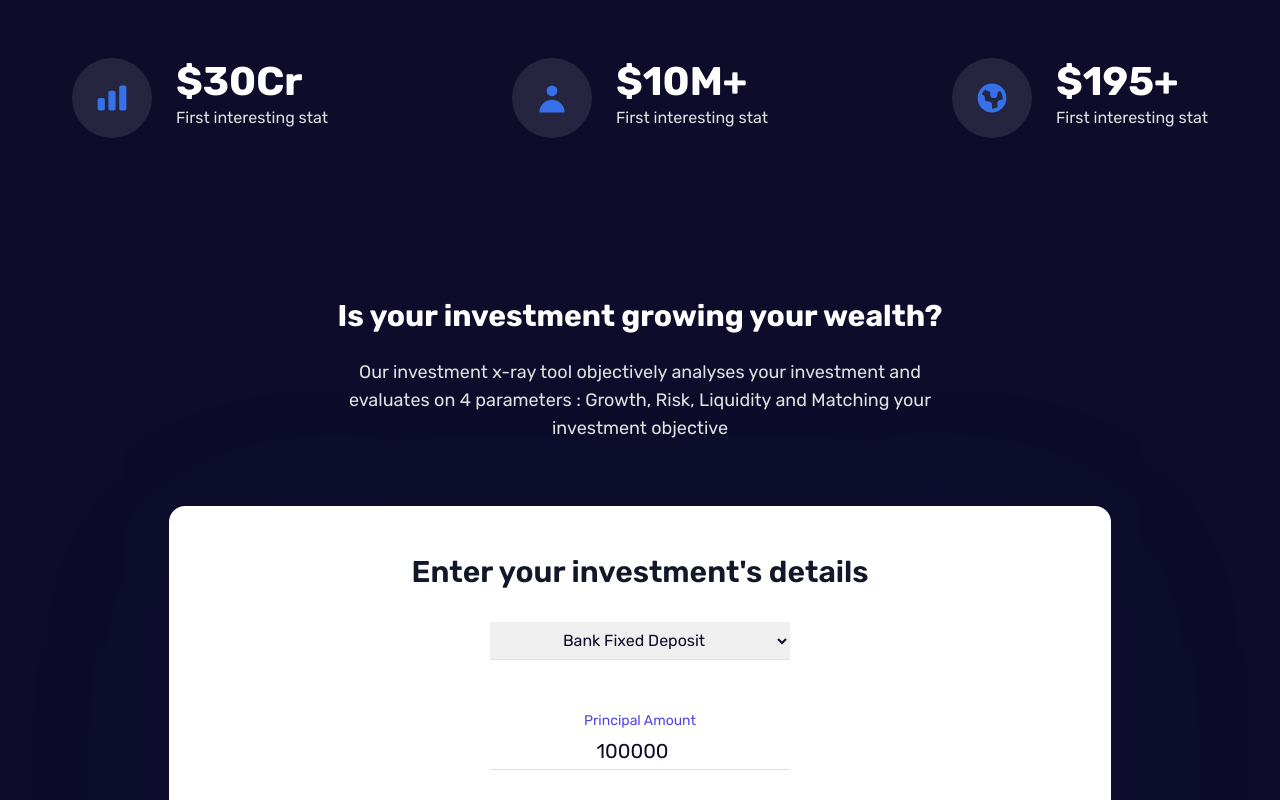
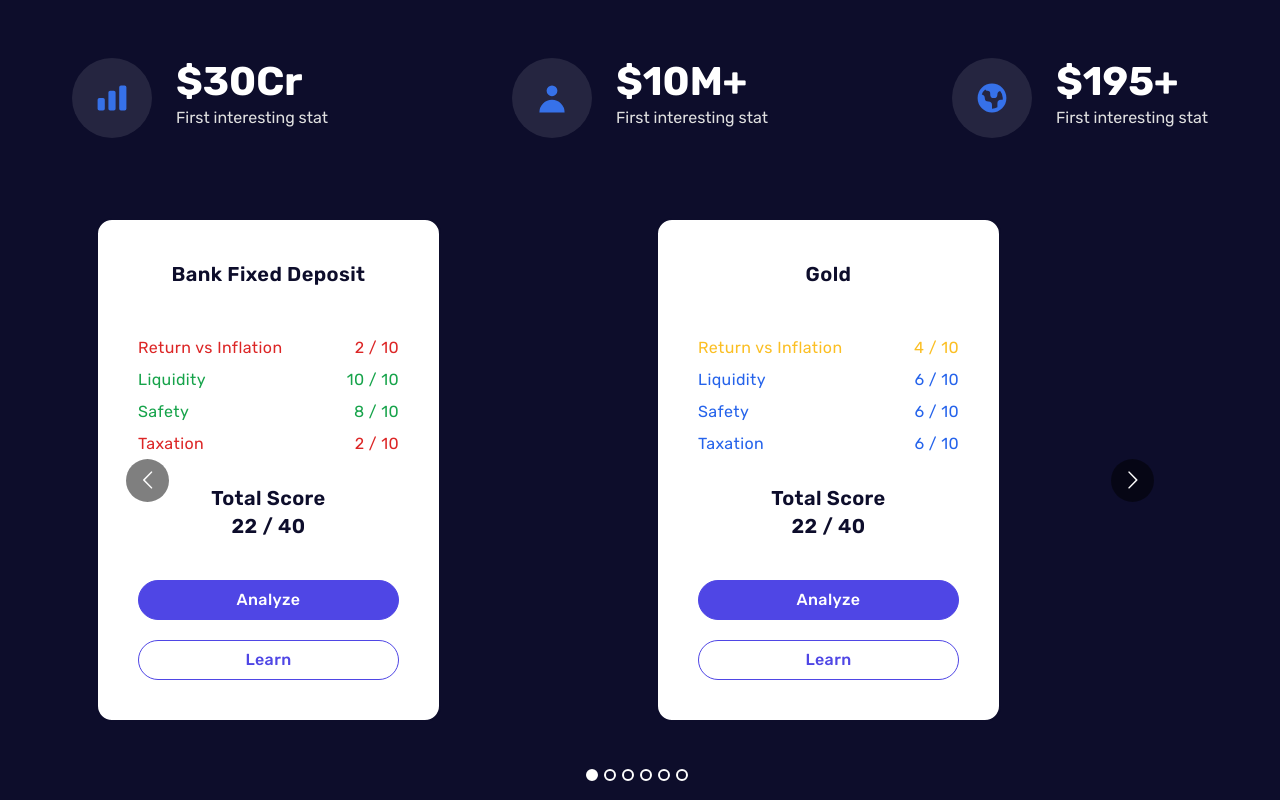
Before and after one commit to Navyashr4/xyz-v4, a React (Create React App) app: page / in a window 1280 px wide. Shown: the part 520-1320 px from the top of the page. Built offline with nearby package versions, Linux system fonts and the light colour scheme; the HTML template or start-up script is replaced by a standard one.

Commit message:
added carousel in hero section

```diff
--- a/package.json
+++ b/package.json
@@ -8,6 +8,7 @@
     "@testing-library/user-event": "^13.5.0",
     "react": "^18.2.0",
     "react-dom": "^18.2.0",
+    "react-multi-carousel": "^2.8.2",
     "react-scripts": "5.0.1",
     "web-vitals": "^2.1.4"
   },
--- a/src/App.js
+++ b/src/App.js
@@ -4,6 +4,7 @@ import "aos/dist/aos.css";
 
 import Header from "./components/Header.js";
 import Hero from "./components/Hero.js";
+import InvCarousel from "./components/InvCarousel.js";
 import NavMobile from "./components/NavMobile.js";
 import Stats from "./components/Stats.js";
 import CalculateSection from "./components/CalculateSection.js";
@@ -56,6 +57,7 @@ const App = () => {
 
       <Hero calculator={calculator} scrollToCalculator={scrollToCalculator}/>
       <Stats />
+      <InvCarousel />
 
       <div ref={calculator}></div>
       <CalculateSection handleInvTypeApp = {handleInvTypeApp} handleAnalyseApp={handleAnalyseApp}/>
--- a/src/Functions/getInvInfo.js
+++ b/src/Functions/getInvInfo.js
@@ -34,7 +34,7 @@ const getInvInfo = (invType) => {
                         time country's inflation is at 7%.`,
                         `2. As per the SEBI survey, 95% of the Indian families prefer investing in bank FDs as they are not market-linked
                         instruments & perceived to be safe.`,
-                        `3. Fixed deposit rates have been as high as around 13% during 1994 -1999`,
+                        `3. Fixed deposit rates have been as high as around 13% during 1994 to 1999`,
                         `4. In the last 20 years’ FD rates in India, have had a downhill journey.`,
                         `5. In 2003-04, it fell to 5.25%, which was a historical low in the fixed deposit interest rates until then.`,
                         `6. Senior Citizens get a slightly higher fixed interest rate compared to non-senior citizen fixed deposit.`
--- /dev/null
+++ b/src/carousel.css
@@ -0,0 +1,100 @@
+.react-multi-carousel-list{
+    display:flex;align-items:center;overflow:hidden;position:relative}
+
+.react-multi-carousel-track{
+    list-style:none;padding:0;margin:0;
+    margin-bottom: 20px;
+    display:flex;flex-direction:row;position:relative;
+    transform-style:preserve-3d;backface-visibility:hidden;
+    will-change:transform,transition}
+
+
+.react-multiple-carousel__arrow{
+    position:absolute;
+    outline:0;
+    transition:all .5s;
+    border-radius:35px;
+    z-index:1000;
+    border:0;
+    background:rgba(0,0,0,0.5);
+    min-width:43px;
+    min-height:43px;
+    opacity:1;
+    cursor:pointer}
+
+.react-multiple-carousel__arrow:hover{
+    background:rgba(0,0,0,0.8)}
+
+.react-multiple-carousel__arrow::before{
+    font-size:20px;
+    color:#fff;
+    display:block;
+    font-family:revicons;
+    text-align:center;
+    z-index:2;
+    position:relative}
+
+.react-multiple-carousel__arrow:disabled{
+    cursor:default;
+    background:rgba(0,0,0,0.5)}
+
+.react-multiple-carousel__arrow--left{
+    left:calc(4% + 1px)}
+
+.react-multiple-carousel__arrow--left::before{content:"\e824"}
+
+.react-multiple-carousel__arrow--right{
+    right:calc(4% + 1px)}
+
+.react-multiple-carousel__arrow--right::before{content:"\e825"}
+
+.react-multi-carousel-dot-list{
+    position:relative;
+    bottom:-20px;
+    display:flex;
+    left:0;
+    right:0;
+    justify-content:center;
+    margin:auto;
+    padding:0;
+    margin:0;
+    list-style:none;
+    text-align:center}
+
+.react-multi-carousel-dot button{
+    display:inline-block;
+    width:12px;
+    height:12px;
+    border-radius:50%;
+    opacity:1;
+    padding:5px 5px 5px 5px;
+    box-shadow:none;
+    transition: background .5s;
+    border-width:2px;
+    border-style:solid;
+    border-color:white;
+    padding:0;
+    margin-right:6px;
+    outline:0;
+    cursor:pointer}
+
+.react-multi-carousel-dot button:hover:active{
+        background:#080808}
+
+.react-multi-carousel-dot--active button{
+        background:#FFFFFF}
+
+.react-multi-carousel-item{
+    transform-style:preserve-3d;
+    backface-visibility:hidden}
+
+    @media all and (-ms-high-contrast:none),(-ms-high-contrast:active){
+        .react-multi-carousel-item{
+            flex-shrink:0 !important}
+        .react-multi-carousel-track{
+            overflow:visible !important}}[dir='rtl']
+            .react-multi-carousel-list{direction:rtl}
+            .rtl.react-multiple-carousel__arrow--right{right:auto;left:calc(4% + 1px)}
+            .rtl.react-multiple-carousel__arrow--right::before{content:"\e824"}
+            .rtl.react-multiple-carousel__arrow--left{left:auto;right:calc(4% + 1px)}
+            .rtl.react-multiple-carousel__arrow--left::before{content:"\e825"}
--- /dev/null
+++ b/src/components/InvCarousel.js
@@ -0,0 +1,169 @@
+import React from "react";
+import Carousel from "react-multi-carousel";
+import "react-multi-carousel/lib/styles.css";
+import borderColor from "../Functions/getBgBorderColors";
+import "../index.css";
+import "../carousel.css"
+
+
+
+const InvCarousel = () => {
+    // const parameterColor = (score) => {
+    //     let color = "";
+    //     switch(score){
+    //         case score < 2 : {
+    //             color = "text-green-400";
+    //             break;
+    //         }
+
+    //         case score < 5 : {
+    //             color = "text-green-400";
+    //             break;
+    //         }
+
+    //         case score < 7 : {
+    //             color = "text-green-400";
+    //             break;
+    //         }
+
+    //         case score <= 10 : {
+    //             color = "text-green-400";
+    //             break;
+    //         }
+
+    //         default : color = "text-white"
+    //     }
+
+    //     return color;
+    // }
+
+    const samples = [
+        {
+            invName : "Bank Fixed Deposit",
+            return : 2,
+            liquidity : 10,
+            safety : 8,
+            taxation : 2,
+        },
+        {
+            invName : "Gold",
+            return : 4,
+            liquidity : 6,
+            safety : 6,
+            taxation : 6
+        },
+        {
+            invName : "Real Estate",
+            return : 4,
+            liquidity : 2,
+            safety : 10,
+            taxation : 6
+        },
+        {
+            invName : "Guaranteed Income Plan",
+            return : 2,
+            liquidity : 5,
+            safety : 8,
+            taxation : 3
+        },
+        {
+            invName : "Public Provident Fund",
+            return : 4,
+            liquidity : 2,
+            safety : 10,
+            taxation : 10
+        },
+        {
+            invName : "ULIP",
+            return : 6,
+            liquidity : 2,
+            safety : 6,
+            taxation : 6
+        }
+    ]
+
+    const responsive = {
+        superLargeDesktop: {
+          // the naming can be any, depends on you.
+          breakpoint: { max: 4000, min: 3000 },
+          items: 5,
+        },
+        desktop: {
+          breakpoint: { max: 3000, min: 1024 },
+          items: 3,
+        },
+        tablet: {
+          breakpoint: { max: 1024, min: 768 },
+          items: 2,
+        },
+        mobile: {
+          breakpoint: { max: 768, min: 0 },
+          items: 1,
+        },
+      };
+
+  return (
+    <section>
+        <div className="container mx-auto mt-10 bg-darkblue p-10">
+            <Carousel
+            responsive={responsive}
+            autoPlay={false}
+            showDots={true}
+            renderDotsOutside={true}
+            arrows={true}
+            infinite={true}
+            className="text-black">
+                {samples.map((sample) => {
+                    const returnColor = borderColor(sample.return).text;
+                    const liquidityColor = borderColor(sample.liquidity).text;
+                    const safetyColor = borderColor(sample.safety).text;
+                    const taxationColor = borderColor(sample.taxation).text;
+
+                    const totalScore = sample.return + sample.liquidity + sample.safety + sample.taxation;
+                    const totalScoreColor = borderColor(Math.round(totalScore/4)).text;
+
+                    return(
+                    <div className="tracking-wide h-full mx-auto md:mx-4 border-2 rounded-2xl border-darkblue
+                     text-white bg-white p-10 text-center flex flex-col justify-between max-w-[345px]">
+                        <div className="text-xl font-semibold text-darkblue min-h-[56px]">{sample.invName}</div>
+                        <div className={`flex justify-between mt-5 ${returnColor}`}>
+                            <div>Return vs Inflation</div>
+                            <div>{sample.return} / 10</div>
+                        </div>
+                        <div className={`flex justify-between mt-2 ${liquidityColor}`}>
+                            <div>Liquidity</div>
+                            <div>{sample.liquidity} / 10</div>
+                        </div>
+                        <div className={`flex justify-between mt-2 ${safetyColor}`}>
+                            <div>Safety</div>
+                            <div>{sample.safety} / 10</div>
+                        </div>
+                        <div className={`flex justify-between mt-2 mb-5 ${taxationColor}`}>
+                            <div>Taxation</div>
+                            <div>{sample.taxation} / 10</div>
+                        </div>
+                        <div className={`flex flex-col justify-between mt-2 mb-10 text-darkblue text-xl font-semibold`}>
+                            <div>Total Score</div>
+                            <div>{totalScore} / 40</div>
+                        </div>
+                        <button className="btnCards flex justify-center w-full text-base lg:max-w-[300px] border-[1.5px] bg-indigo-600
+                         text-white border-indigo-600 hover:text-white hover:bg-indigo-800 hover:border-indigo-800">
+                            Analyze
+                        </button>
+                        <button className="btnCards mt-5 flex justify-center w-full text-base lg:max-w-[300px] border-[1.5px] bg-white
+                         text-indigo-600 border-indigo-600 hover:bg-indigo-600 hover:text-white">
+                            Learn
+                        </button>
+                    </div>)
+                })}
+            </Carousel>
+        </div>
+    </section>
+  );
+};
+
+export default InvCarousel;
+
+// bg-darkblue border-[2px] font-normal border-white w-full text-center mx-auto
+// bgborder-[2px] font-normal bg-white border-darkblue text-darkblue w-full text-center mx-auto
+// "mx-auto mt-6 btn text-centre bg-white text-blue border-[1.5px] border-gray-400 hover:border-none hover:text-white hover:bg-blue px-8 flex justify-center w-[60vw] max-w-[200px] lg:text-lg lg:w-[60vw] text-base lg:max-w-[300px]"
--- a/src/components/InvestmentInfo.js
+++ b/src/components/InvestmentInfo.js
@@ -17,7 +17,7 @@ const InvestmentInfo = ({ invType }) => {
             {invInfo.map((item, idx) => {
                 return(
                     <div key={idx} className={item.title==="Trivia"
-                      ? `mb-16 max-w-[622px] mx-auto p-6 border-2 border-indigo-400 bg-white rounded-xl`
+                      ? `mb-16 max-w-[622px] mx-auto p-6 border-2 border-darkblue bg-white rounded-xl`
                       : `mb-16 max-w-[622px] mx-auto p-6 border-2 border-white rounded-xl` }>
                     <h2 className={item.title==="Trivia"
                       ? `section-title text-xl text-left lg:text-2xl text-indigo-600`
--- a/src/index.css
+++ b/src/index.css
@@ -11,6 +11,10 @@
   }
   .btn {
     @apply bg-blue h-[60px] px-4 rounded-full hover:bg-blue-hover
+    transition flex items-center text-lg font-medium outline-none;
+  }
+  .btnCards {
+    @apply bg-blue h-[40px] px-4 rounded-full hover:bg-blue-hover
     transition flex items-center text-lg font-medium outline-none;
   }
   .section {
@@ -34,3 +38,23 @@
     @apply lg:max-w-[200px] cursor-pointer;
   }
 }
+
+/* .gd-carousel-wrapper {
+  position:relative;
+}
+
+.gd-carousel {
+    position:unset;
+}
+
+.react-multiple-carousel__arrow {
+    position:absolute;
+}
+
+.react-multiple-carousel__arrow--left {
+    left: calc(-3% + 500px)
+}
+
+.react-multiple-carousel__arrow--right {
+    right: calc(-3% + 100px)
+} */
```
Also changed, not shown: 1 other file (tests, documents, lock files or other folders).
